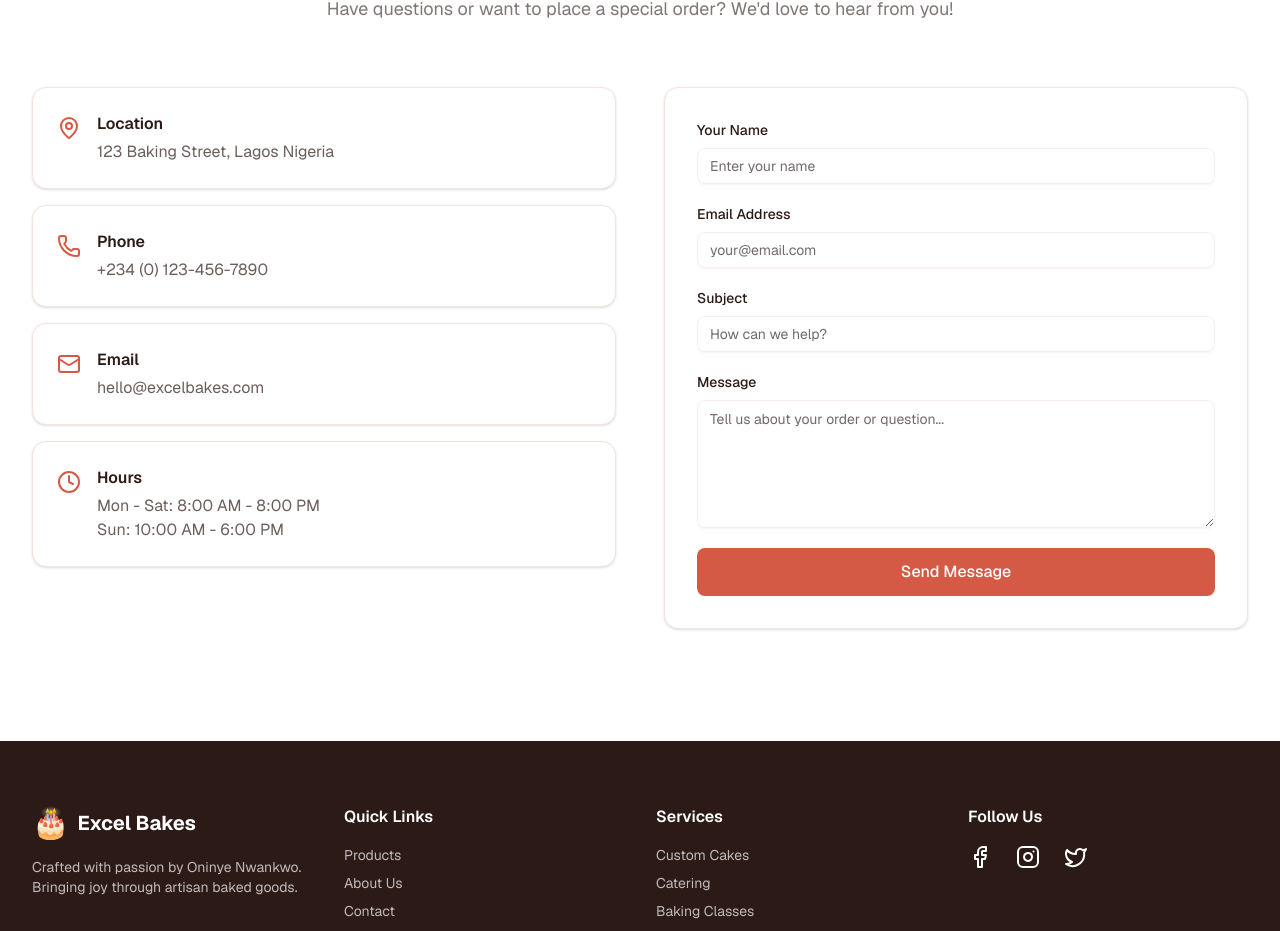
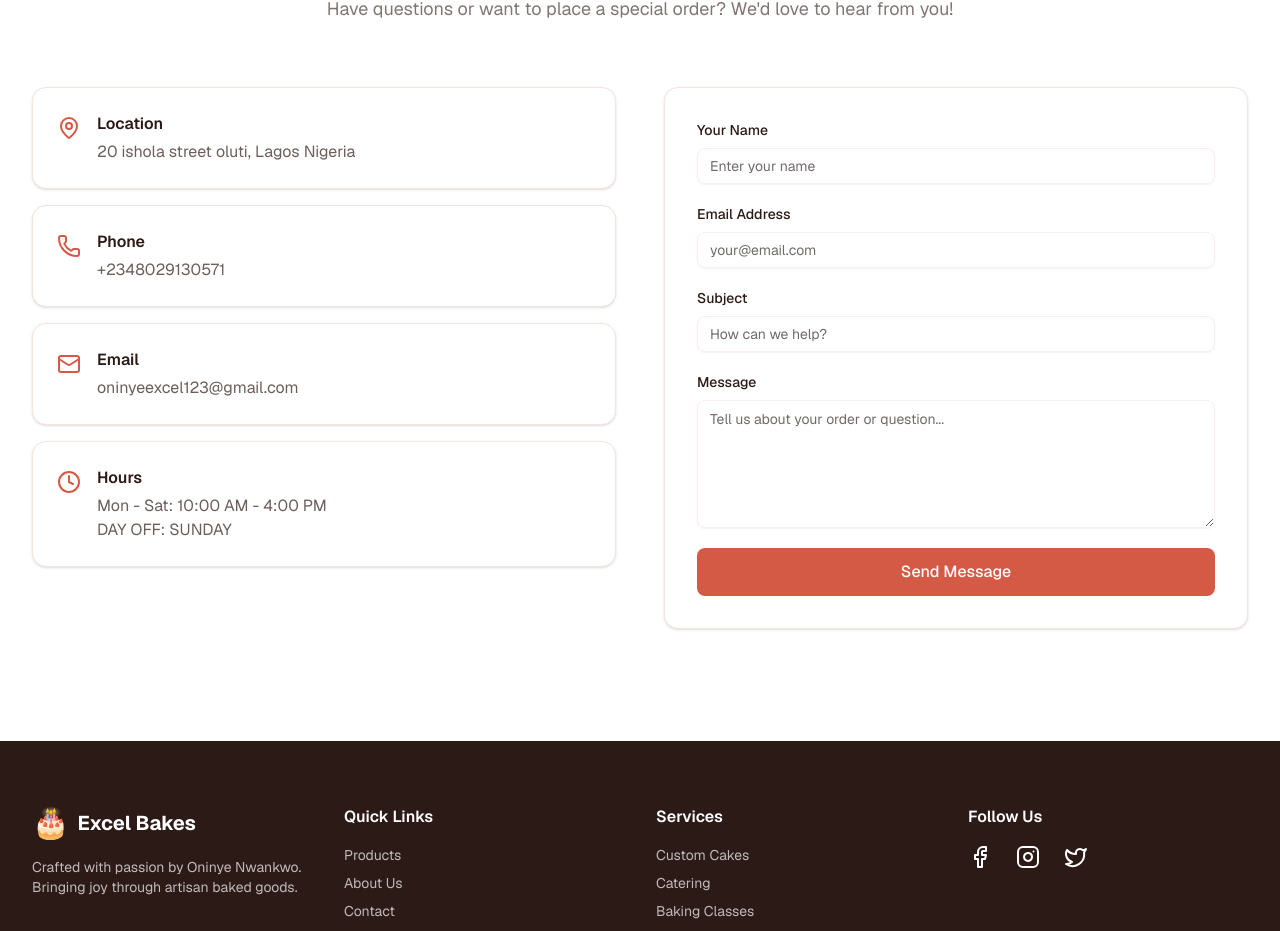
Before and after one commit to joshuadev-star/excel-bakes, a Next.js app: page / in a window 1280 px wide. Shown: the part 3377-4308 px from the top of the page. Built offline with nearby package versions, Linux system fonts and the light colour scheme.

Commit message:
latest update

```diff
--- a/components/contact.tsx
+++ b/components/contact.tsx
@@ -15,7 +15,7 @@ export function Contact() {
     message: ''
   })
 
-  const handleChange = (e) => {
+  const handleChange = () => {
     const { name, value } = e.target
     setFormData(prev => ({
       ...prev,
@@ -70,7 +70,7 @@ export function Contact() {
                     Location
                   </h3>
                   <p className="text-sm sm:text-base text-foreground/70">
-                    123 Baking Street, Lagos Nigeria
+                    20 ishola street oluti, Lagos Nigeria
                   </p>
                 </div>
               </div>
@@ -84,7 +84,7 @@ export function Contact() {
                     Phone
                   </h3>
                   <p className="text-sm sm:text-base text-foreground/70">
-                    +234 (0) 123-456-7890
+                    +2348029130571
                   </p>
                 </div>
               </div>
@@ -98,7 +98,7 @@ export function Contact() {
                     Email
                   </h3>
                   <p className="text-sm sm:text-base text-foreground/70">
-                    hello@excelbakes.com
+                    oninyeexcel123@gmail.com
                   </p>
                 </div>
               </div>
@@ -112,10 +112,10 @@ export function Contact() {
                     Hours
                   </h3>
                   <p className="text-sm sm:text-base text-foreground/70">
-                    Mon - Sat: 8:00 AM - 8:00 PM
+                    Mon - Sat: 10:00 AM - 4:00 PM
                   </p>
                   <p className="text-sm sm:text-base text-foreground/70">
-                    Sun: 10:00 AM - 6:00 PM
+                    DAY OFF: SUNDAY
                   </p>
                 </div>
               </div>
```
